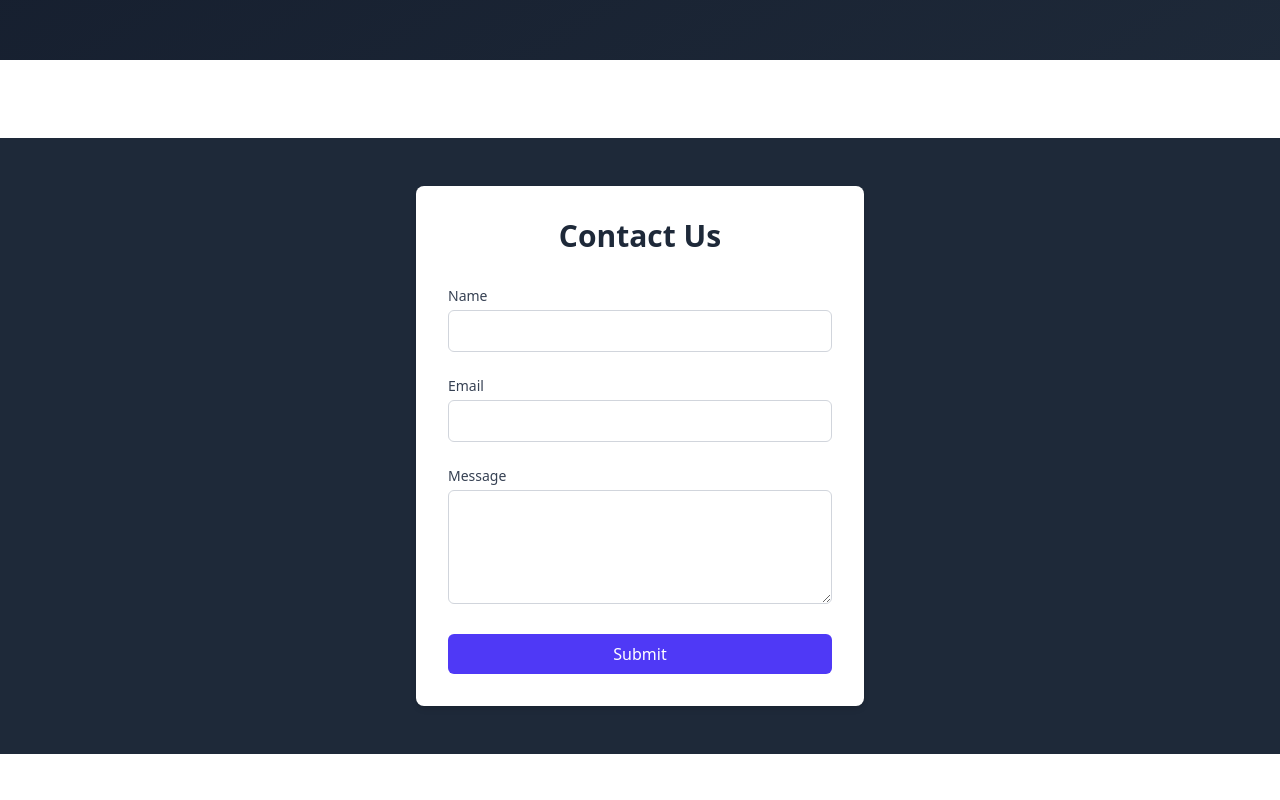
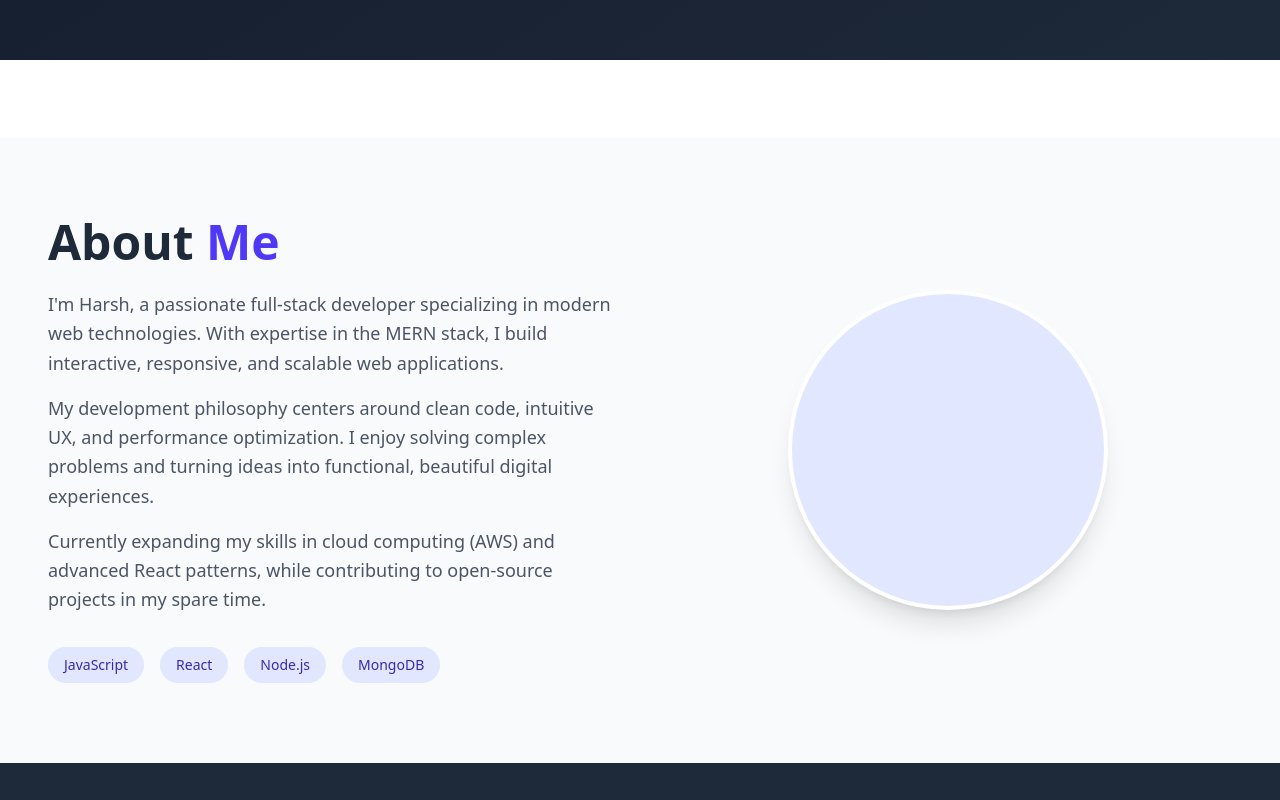
Before and after one commit to SST-Harsh/Portfolio, a React (Vite) app: page / in a window 1280 px wide. Shown: the part 740-1540 px from the top of the page. Before the commit the page ends 1494 px from the top, so only its background shows below. Built offline with nearby package versions, Linux system fonts and the light colour scheme.

Commit message:
basic styling done

```diff
--- a/src/Components/About.jsx
+++ b/src/Components/About.jsx
@@ -1,6 +1,53 @@
-export default function About(){
-    return(
-        <>
-        </>
-    )
+export default function About() {
+  return (
+    <section id="about" className="w-full py-20 bg-gray-50">
+      <div className="container mx-auto px-6 md:px-12">
+        <div className="flex flex-col md:flex-row items-center justify-between gap-12">
+          {/* Text Content */}
+          <div className="md:w-1/2">
+            <h1 className="text-4xl md:text-5xl font-bold text-gray-800 mb-6">
+              About <span className="text-indigo-600">Me</span>
+            </h1>
+            <div className="space-y-4">
+              <p className="text-lg text-gray-600 leading-relaxed">
+                I'm Harsh, a passionate full-stack developer specializing in modern web technologies. With expertise in the MERN stack, I build interactive, responsive, and scalable web applications.
+              </p>
+              <p className="text-lg text-gray-600 leading-relaxed">
+                My development philosophy centers around clean code, intuitive UX, and performance optimization. I enjoy solving complex problems and turning ideas into functional, beautiful digital experiences.
+              </p>
+              <p className="text-lg text-gray-600 leading-relaxed">
+                Currently expanding my skills in cloud computing (AWS) and advanced React patterns, while contributing to open-source projects in my spare time.
+              </p>
+            </div>
+
+            <div className="mt-8 flex flex-wrap gap-4">
+              <span className="px-4 py-2 bg-indigo-100 text-indigo-800 rounded-full text-sm font-medium">
+                JavaScript
+              </span>
+              <span className="px-4 py-2 bg-indigo-100 text-indigo-800 rounded-full text-sm font-medium">
+                React
+              </span>
+              <span className="px-4 py-2 bg-indigo-100 text-indigo-800 rounded-full text-sm font-medium">
+                Node.js
+              </span>
+              <span className="px-4 py-2 bg-indigo-100 text-indigo-800 rounded-full text-sm font-medium">
+                MongoDB
+              </span>
+            </div>
+          </div>
+
+          {/* Visual Element */}
+          <div className="md:w-1/2 flex justify-center">
+            <div className="relative w-64 h-64 md:w-80 md:h-80 bg-indigo-100 rounded-full overflow-hidden border-4 border-white shadow-xl">
+              {/* Placeholder for your image or illustration */}
+              <div className="w-full h-full flex items-center justify-center text-indigo-400">
+
+
+              </div>
+            </div>
+          </div>
+        </div>
+      </div>
+    </section>
+  );
 }
```
